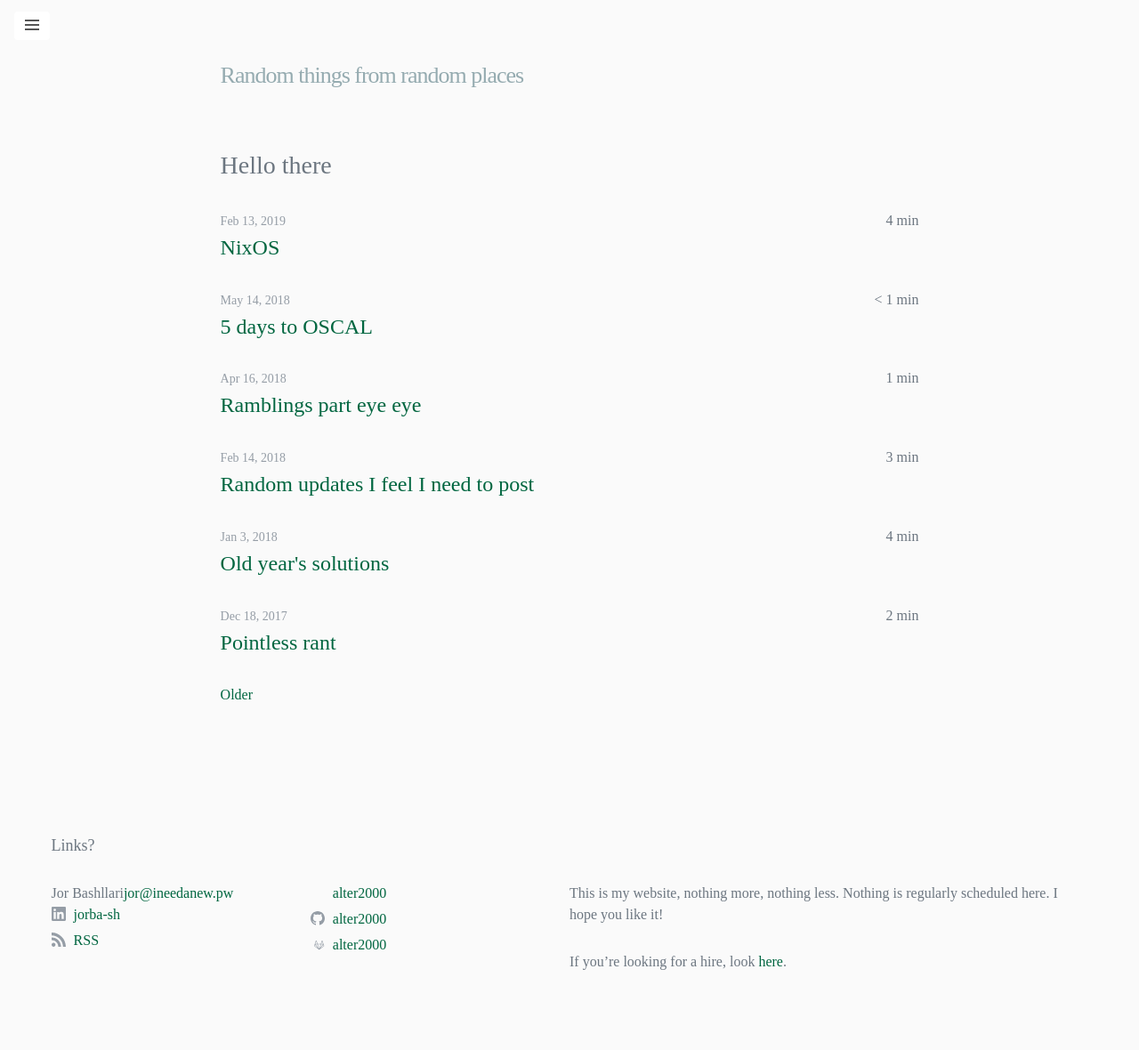
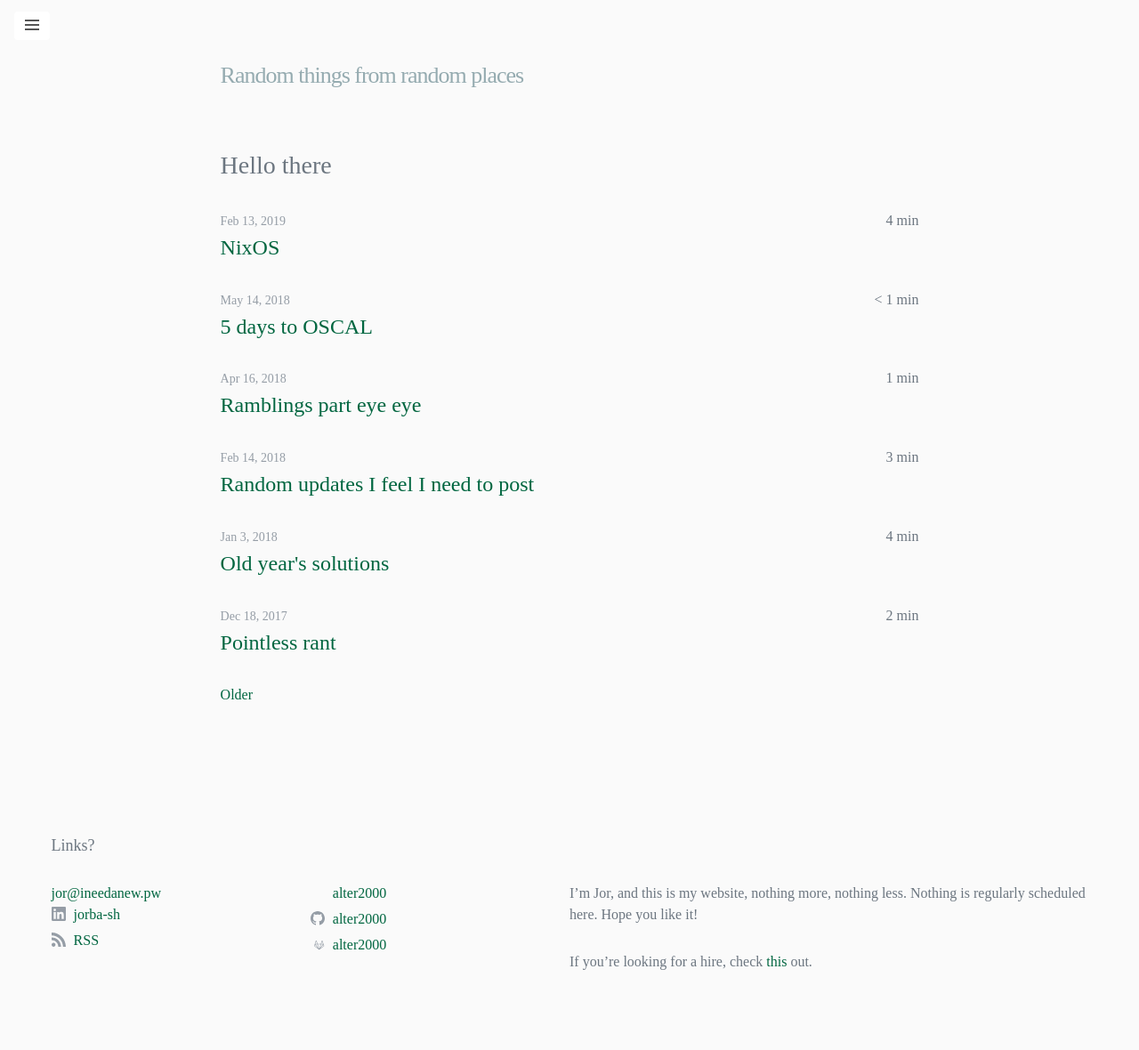
Before and after one commit to alter2000/alter2000.github.io, a Jekyll site: the page built from index.html, in a window 1280 px wide. Shown: the whole page at 89% size. Built offline with Jekyll 4.4.1, drawn with Linux system fonts in a browser that asks for light colours; the list of posts is cut into pages by our own code.

Commit message:
fix small bs and typography

```diff
--- a/_config.yml
+++ b/_config.yml
@@ -2,11 +2,11 @@
 title: "Random things from random places"
 email: "jor@ineedanew.pw"
 description: >
-  This is my website, nothing more, nothing less. Nothing is
-  regularly scheduled here. I hope you like it!
+  I'm Jor, and this is my website, nothing more, nothing less. Nothing is
+  regularly scheduled here. Hope you like it!
 
 
-  If you're looking for a hire, look [here](/resume).
+  If you're looking for a hire, check [this](/resume) out.
 lang: en
 # the base hostname & protocol for your site, e.g. http://example.com
 url: "https://alter2000.github.io"
--- a/_includes/footer.html
+++ b/_includes/footer.html
@@ -3,9 +3,6 @@
     <h2 class="footer-heading">Links?</h2>
     <div class="footer-wrapper">
         <span class="footer-col-main">
-          {%- if site.author -%}
-          {{ site.author | escape }}
-          {%- endif -%}
           {%- if site.email -%}
           <a class="u-email" href="mailto:{{ site.email }}">{{ site.email }}</a>
           {%- endif -%}
--- a/_includes/sidebar.html
+++ b/_includes/sidebar.html
@@ -19,6 +19,6 @@
   </nav>
 
   <div class="sidebar-item">
-    <p> &copy; {{ site.time | date: '%Y' }}. Everything published under <a href="https://creativecommons.org/licenses/by-sa/4.0/">CC-BY-SA 4.0</a>. I have a thing for sticky licenses.</p>
+    <p> &copy; {{ site.time | date: '%Y' }} {{ site.author }}. Everything published under <a href="https://creativecommons.org/licenses/by-sa/4.0/">CC-BY-SA 4.0</a>. I have a thing for sticky licenses.</p>
   </div>
 </div>
```
